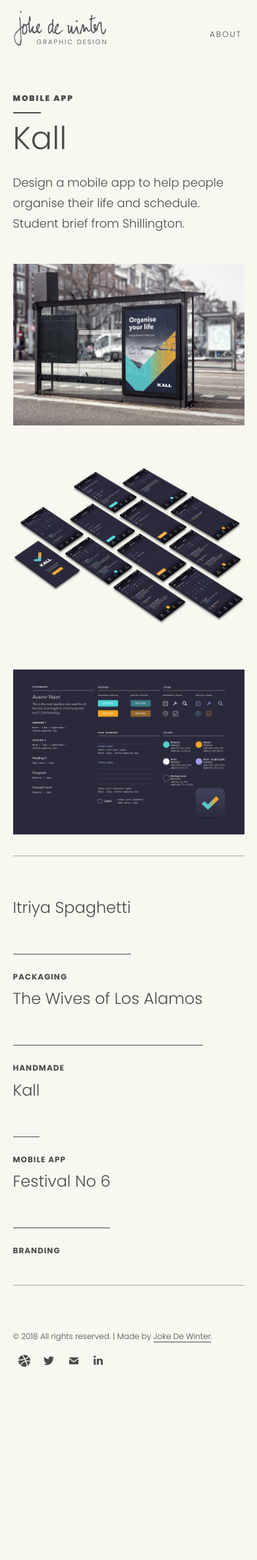
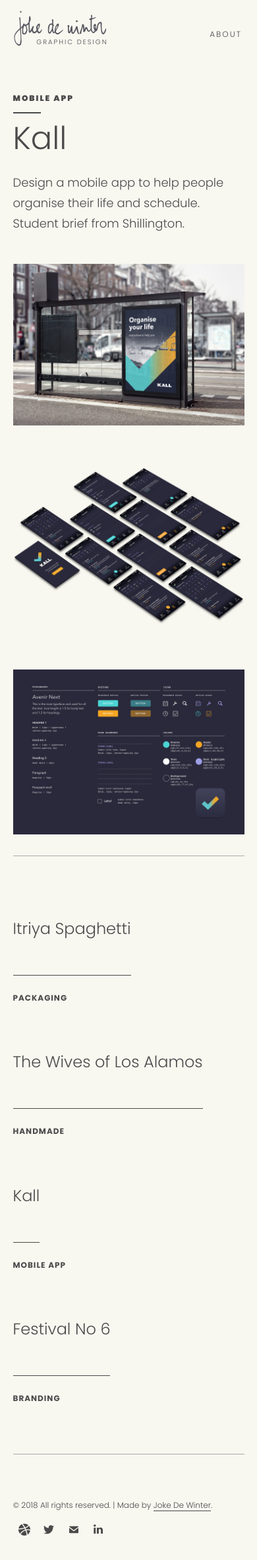
Before and after one commit to jokedewinter/graphic-design, a Jekyll site: the page built from _posts/2018-02-23-kall.md, in a window 390 px wide. Shown: the whole page at 66% size. Built offline with Jekyll 4.4.1, drawn with Linux system fonts in a browser that asks for light colours; before the commit the page ends 2109 px from its top, so only the background shows below that.

Commit message:
Adding nav padding for small viewports.

```diff
--- a/_sass/_layout/_project-nav.scss
+++ b/_sass/_layout/_project-nav.scss
@@ -41,6 +41,8 @@
 }
 
 @media screen and ( max-width: 699px ) {
+	.nav__excerpt { padding: 2em 0; }
+
 	.nav__excerpt.next a * {
 		clear: both;
 		float: right;
```
